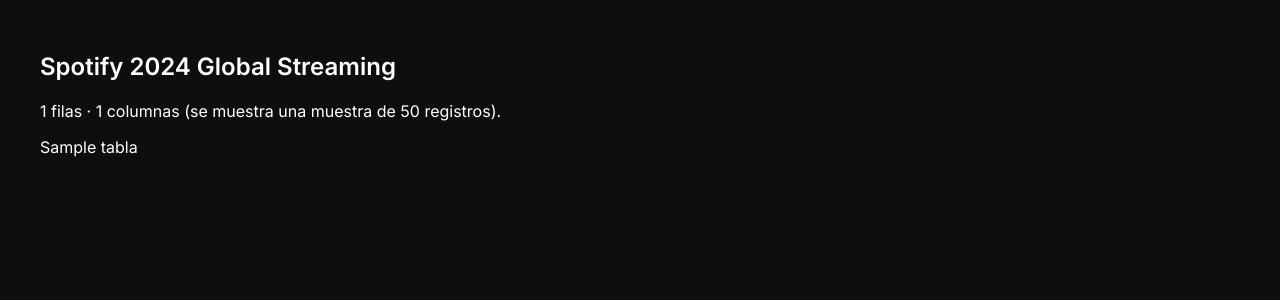
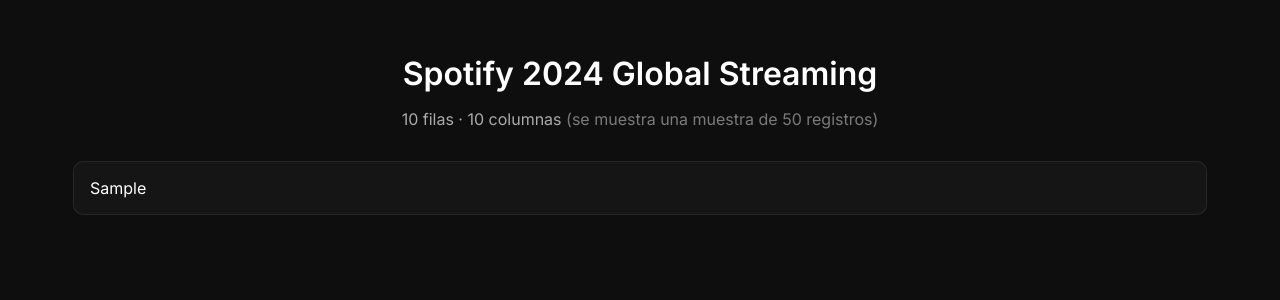
Before and after one commit to guillermtrres14-cyber/Programacion-II-Spotify, a Flask app: template OneDrive/Documentos/UDI/Programacion II/Proyecto_Final/templates/dataset.html in a window 1280 px wide. Shown: the part 63-363 px from the top of the page. Run offline with Flask 3, Linux system fonts and the light colour scheme; the template is opened without the code that fills it: most values are stand-ins (such as "Sample title", 1, 10 or a date in 2020); parts of the project's set-up code (start-up, migrations or seed data) failed here and were passed over.

Commit message:
Actualizaci├│n autom├ítica

```diff
--- a/OneDrive/Documentos/UDI/Programacion II/Proyecto_Final/templates/dataset.html
+++ b/OneDrive/Documentos/UDI/Programacion II/Proyecto_Final/templates/dataset.html
@@ -1,15 +1,63 @@
 {% extends "base.html" %}
+{% block content %}
 
-{% block title %}Dataset · Spotify ML{% endblock %}
-{% block top_title %}Vista rápida del Dataset{% endblock %}
+<h1 style="text-align:center; margin-bottom:0.3rem;">
+    Spotify 2024 Global Streaming
+</h1>
 
-{% block content %}
-<section class="section-header">
-    <h2>Spotify 2024 Global Streaming</h2>
-    <p>{{ n_filas }} filas · {{ n_columnas }} columnas (se muestra una muestra de 50 registros).</p>
-</section>
+<p style="text-align:center; color:rgba(255,255,255,0.65); margin-bottom:2rem;">
+    {{ filas }} filas · {{ columnas }} columnas
+    <span style="color:rgba(255,255,255,0.45);">
+        (se muestra una muestra de 50 registros)
+    </span>
+</p>
 
-<div class="table-wrapper">
-    {{ tabla | safe }}
+<div class="tabla-container">
+    {{ tabla_html|safe }}
 </div>
+
+<style>
+    .tabla-container {
+        max-width: 1100px;
+        margin: auto;
+        border-radius: 10px;
+        overflow-x: auto;
+        padding: 1rem;
+        background: rgba(255,255,255,0.03);
+        border: 1px solid rgba(255,255,255,0.08);
+    }
+
+    table {
+        width: 100%;
+        border-collapse: collapse;
+        color: #ffffff;
+        font-size: 0.85rem;
+    }
+
+    thead tr {
+        background-color: rgba(255,255,255,0.12);
+        border-bottom: 2px solid rgba(255,255,255,0.1);
+    }
+
+    th {
+        padding: 10px;
+        text-align: left;
+        font-weight: 600;
+    }
+
+    td {
+        padding: 8px;
+        border-bottom: 1px solid rgba(255,255,255,0.08);
+    }
+
+    tbody tr:nth-child(even) {
+        background-color: rgba(255,255,255,0.04);
+    }
+
+    tbody tr:hover {
+        background-color: rgba(0,255,200,0.1);
+        transition: 0.2s ease-in-out;
+    }
+</style>
+
 {% endblock %}
```
